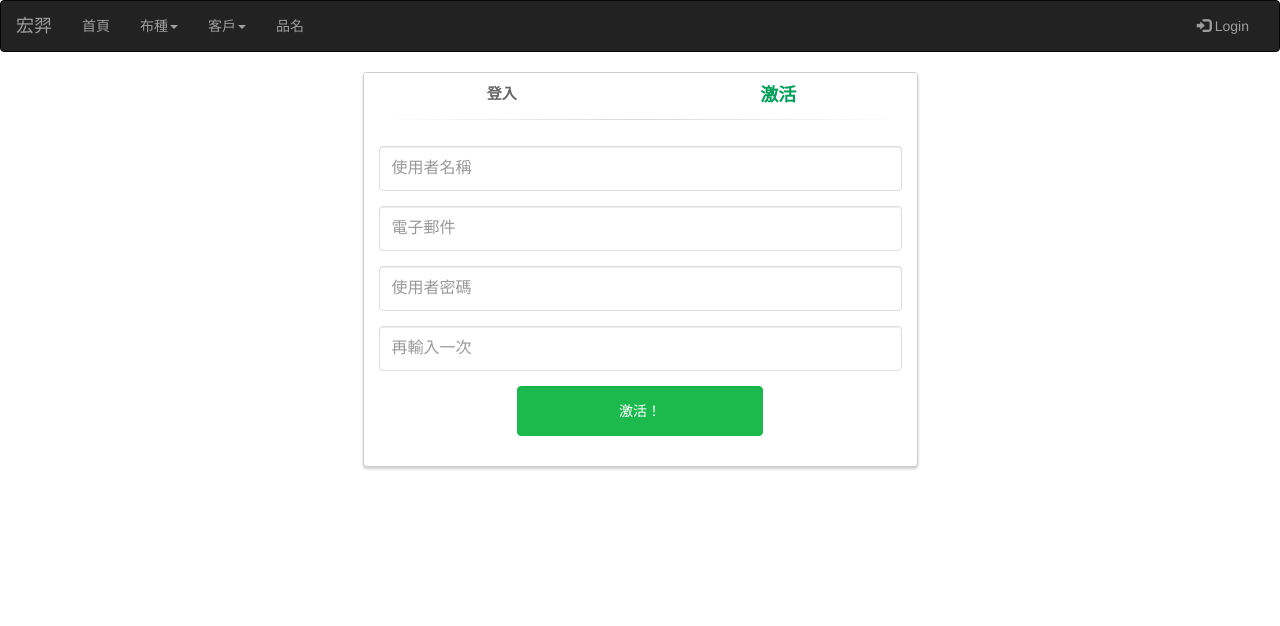
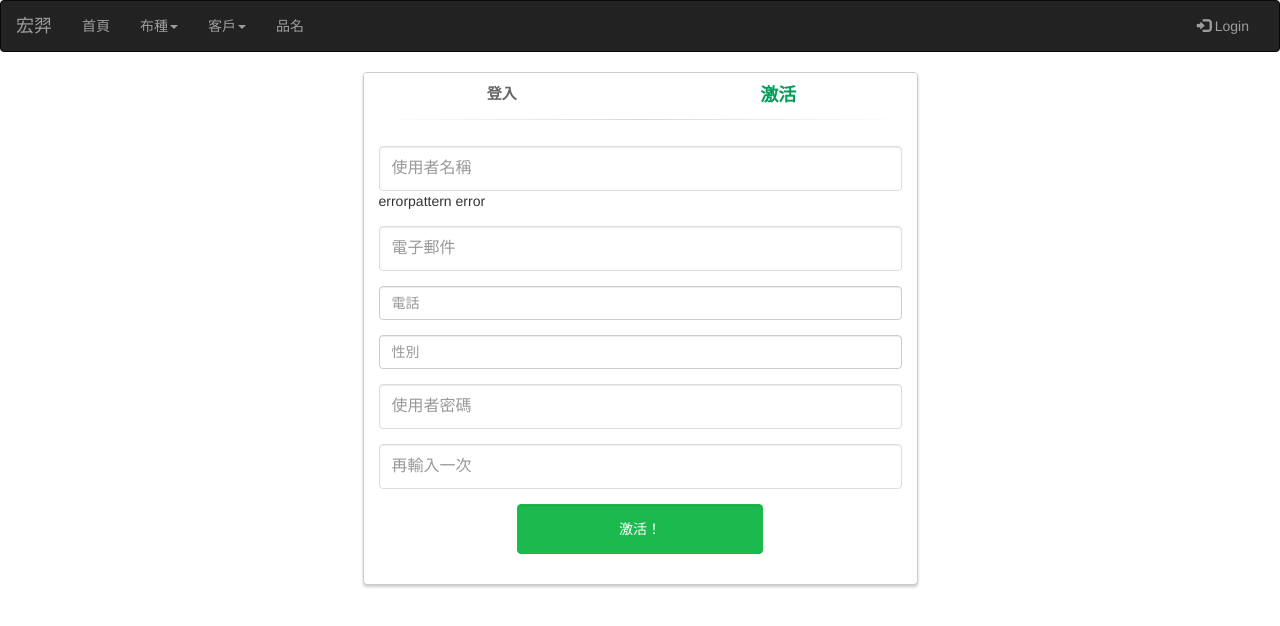
Before and after one commit to HansJao/HungyiAngular, an Angular app: page /register in a window 1280 px wide. Shown: the top 626 px of the page. Built offline with nearby package versions, Linux system fonts and the light colour scheme.

Commit message:
fix ,new feature
修改取得成本，新增建立帳號欄位

```diff
--- a/src/app/customer/order-detail/order-detail.component.html
+++ b/src/app/customer/order-detail/order-detail.component.html
@@ -13,7 +13,7 @@
       <td>{{order.textileName}}</td>
       <td>{{order.textileColor}}</td>
       <td>{{order.price}}</td>
-      <td>{{order.code}}</td>
+      <td>{{order.cost}}</td>
       <td>{{order.weight}}</td>
     </tr>
   </table>
--- a/src/app/register/register.component.html
+++ b/src/app/register/register.component.html
@@ -16,15 +16,26 @@
 					<div class="panel-body">
 						<div class="row">
 							<div class="col-lg-12">
-								<form id="register-form" action="http://phpoll.com/register/process" method="post" role="form">
+								<form id="register-form" #f="ngForm" action="http://phpoll.com/register/process" method="post" role="form">
 									<div class="form-group">
-										<input type="text" name="username" id="username" tabindex="1" class="form-control" placeholder="使用者名稱" value="">
+										<input type="text" name="username" ngModel #username="ngModel" id="username"
+										tabindex="1" class="form-control" placeholder="使用者名稱" value="" required
+										email>
+										<span *ngIf="username.valid == false" >error</span>
+										<span *ngIf="username.errors" >pattern error</span>
 									</div>
 									<div class="form-group">
-										<input type="email" name="email" id="email" tabindex="1" class="form-control" placeholder="電子郵件" value="">
+										<input type="email" name="email" id="contactEmail" tabindex="1" class="form-control"
+										placeholder="電子郵件" value="">
 									</div>
 									<div class="form-group">
-										<input type="password" name="password" id="password" tabindex="2" class="form-control" placeholder="使用者密碼">
+										<input type="phone" name="phone" id="phone" tabindex="1" class="form-control" placeholder="電話" value="">
+									</div>
+									<div class="form-group">
+										<input type="gender" name="gender" id="gender" tabindex="1" class="form-control" placeholder="性別" value="">
+									</div>
+									<div class="form-group">
+										<input type="password" name="password" id="password" tabindex="2" class="form-control" placeholder="使用者密碼" required>
 									</div>
 									<div class="form-group">
 										<input type="password" name="confirm-password" id="confirm-password" tabindex="2" class="form-control" placeholder="再輸入一次">
```
